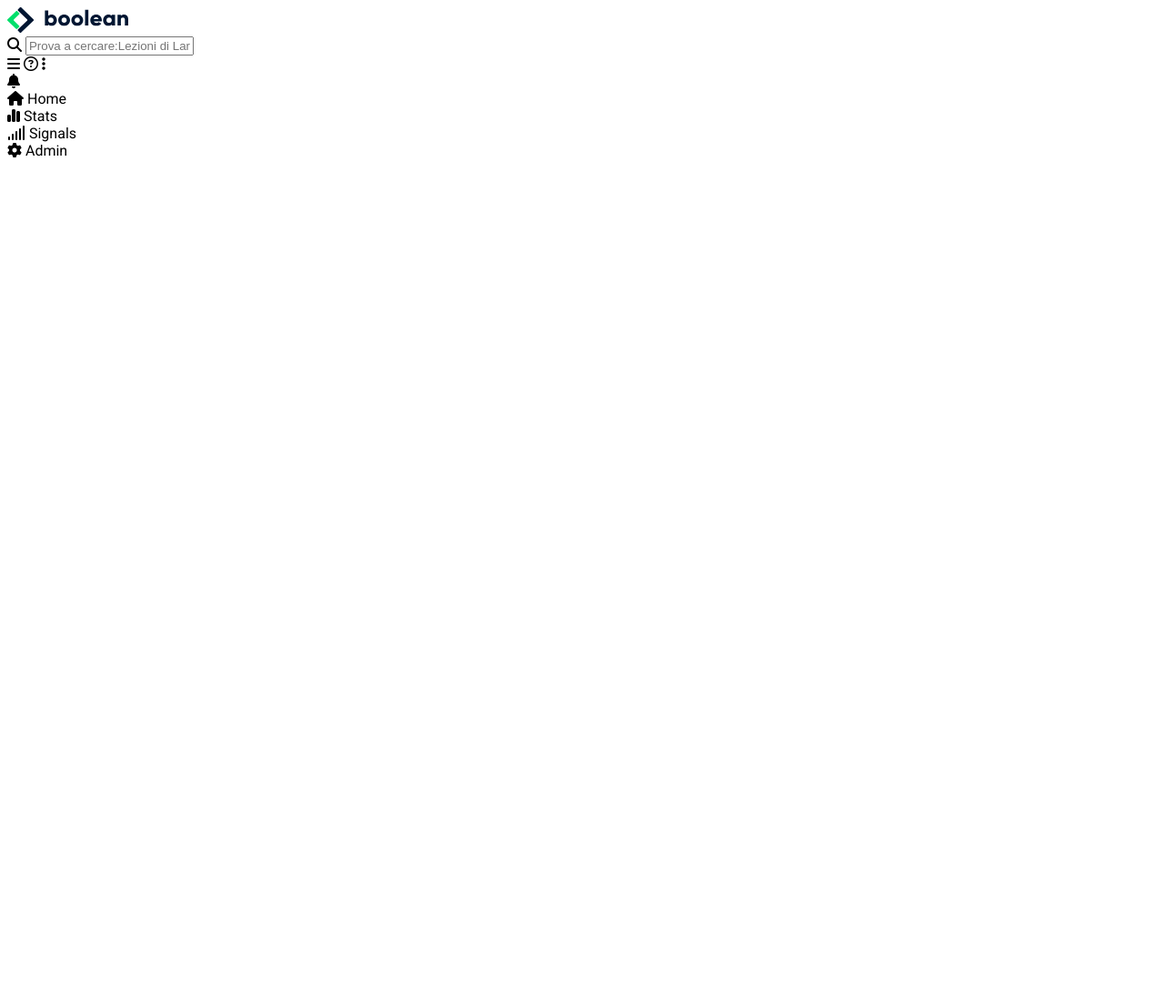
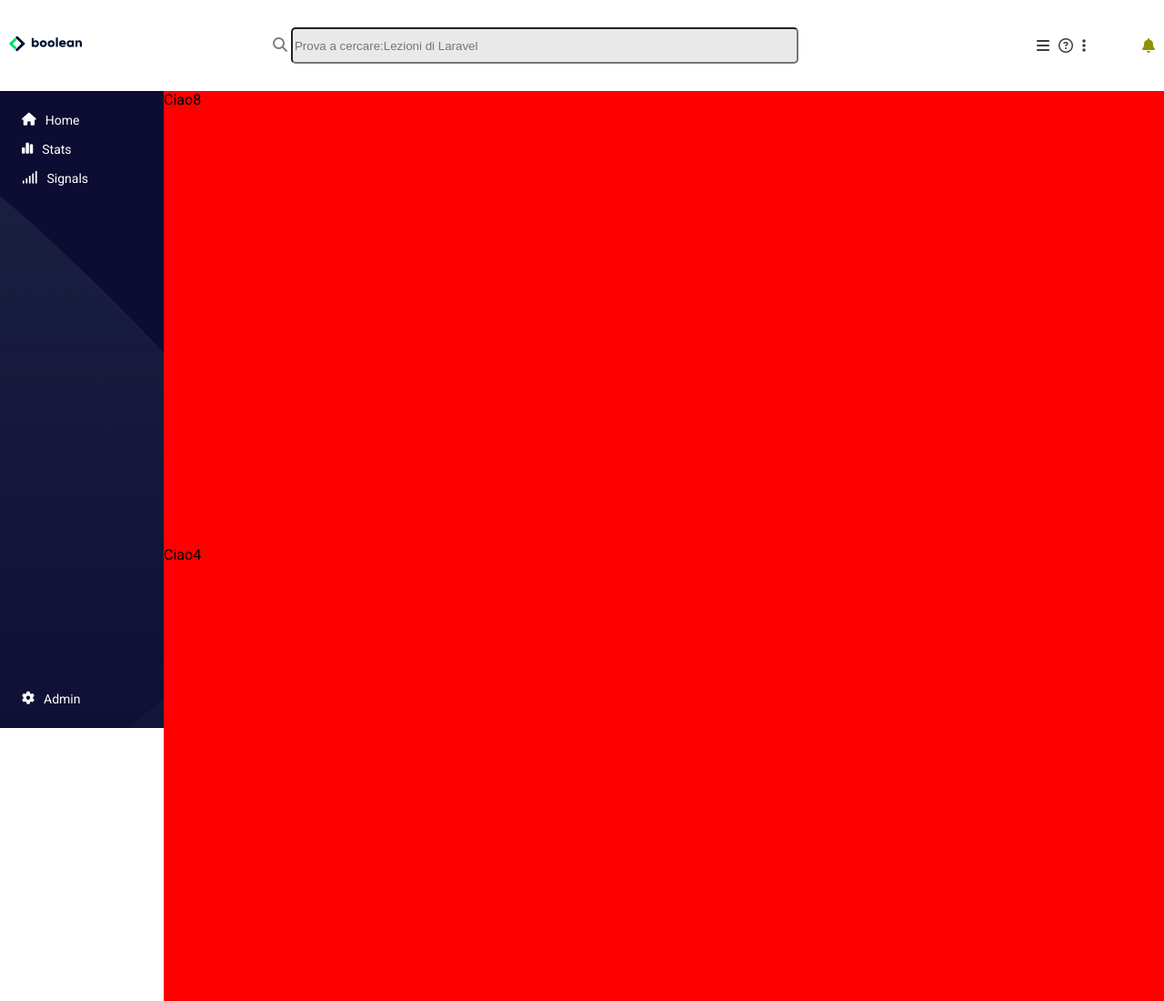
Before and after one commit to DaveCorleto/html-css-bootstrap-dashboard, a plain HTML site: page index.html in a window 1280 px wide. Shown: the whole page at 91% size. Before the commit the page ends 800 px from the top, so only its background shows below. Drawn offline with nearby package versions, Linux system fonts and the light colour scheme; a web font is replaced by a local one.

Commit message:
top-bar init

```diff
--- a/css/style.css
+++ b/css/style.css
@@ -1,3 +1,146 @@
+* {
+    box-sizing: border-box;
+    margin: 0;
+}
+
 body {
     font-family: 'Roboto', sans-serif;
 }
+
+header {
+    min-width: 100%;
+    height: 100px;
+    position: fixed;
+    top: 0;
+    right: 0;
+    z-index: 998;
+    margin-bottom: 100px;
+    padding: 10px;
+}
+
+/* Stili della NAV  */
+
+#top-nav {
+    display: flex;
+    height: 80px;
+    justify-content: space-between;
+    align-items: center;
+    color: grey;
+}
+
+#logo img{
+    max-width: 80px;
+    height: 80px;
+
+}
+
+#search-bar {
+    margin: auto;
+    flex-basis: 50%;
+    padding-left: 5px;
+    padding-right: 5px;
+}
+
+#search-bar form {
+    width: 100%;
+}
+#search {
+    background-color: rgb(233, 233, 233);
+    width: 90%;
+    height: 40px;
+    border-radius: 5px;
+}
+
+
+.ghost-icons {
+    display: none;
+}
+
+@media all and (min-width:1068px) {
+    .ghost-icons {
+        display: flex;
+        color: rgb(61, 61, 61);
+        flex-basis: 10%;
+        padding-left: 5px;
+        padding-right: 5px;
+    }
+
+    .ghost-icons i {
+        padding-left: 5px;
+        padding-right: 5px;
+    }
+}
+
+#bell {
+    color: rgb(145, 145, 10);
+}
+
+#cont-supreme {
+    margin-top: 100px;
+    width: 100%;
+    margin-left: 0;
+    display: flex;
+}
+
+/* Stili di Nav-right  */
+
+#nav-right {
+    width: 60px;
+    background-color: rgb(13, 13, 51);
+    background-image: url("../img/sidebar-bg.png");
+    height: calc(100vh - 100px);
+    display: flex;
+    flex-direction: column;
+    justify-content: space-between;
+    color: white;
+    font-size: 14px;
+    padding: 1rem;
+
+}
+
+.section{
+    display: flex;
+    padding: 8px;
+}
+
+.section span {
+    display: none;
+}
+
+.section > * {
+    padding-right: 10px;
+}
+
+.section i {
+    flex-basis: 12%;
+}
+
+@media all and (min-width:992px) {
+    .section span {
+        display: flex;
+    }
+}
+
+#main-cont {
+    background-color: rgb(250, 245, 239);
+}
+
+/* Sezione Top-Bar  */
+
+#top-bar {
+    width: calc(100vw - 60px);
+}
+
+@media all and (min-width:992px) {
+    #top-bar {
+        width: calc(100vw - 180px);
+    }
+    #nav-right {
+        width:180px
+    }
+}
+
+.col-sm-12 {
+    background-color: red;
+    height: 500px;
+}
--- a/index.html
+++ b/index.html
@@ -78,10 +78,21 @@
         </nav>
 
         <div id="top-bar">
+            <div class="container-fluid">
+                <div class="row d-flex">
+                    <div class="col-sm-12 col-lg-8">
+                        Ciao8
+                    </div>
 
+                    <div class="col-sm-12 col-lg-4">
+                        Ciao4
+                    </div>
+                </div>
+
+            </div>
         </div>
 
-        <main class="container-fluid">
+        <main id="main-cont" class="container-fluid">
             <div class="row">
 
                 <div class="col-12"></div>
```
